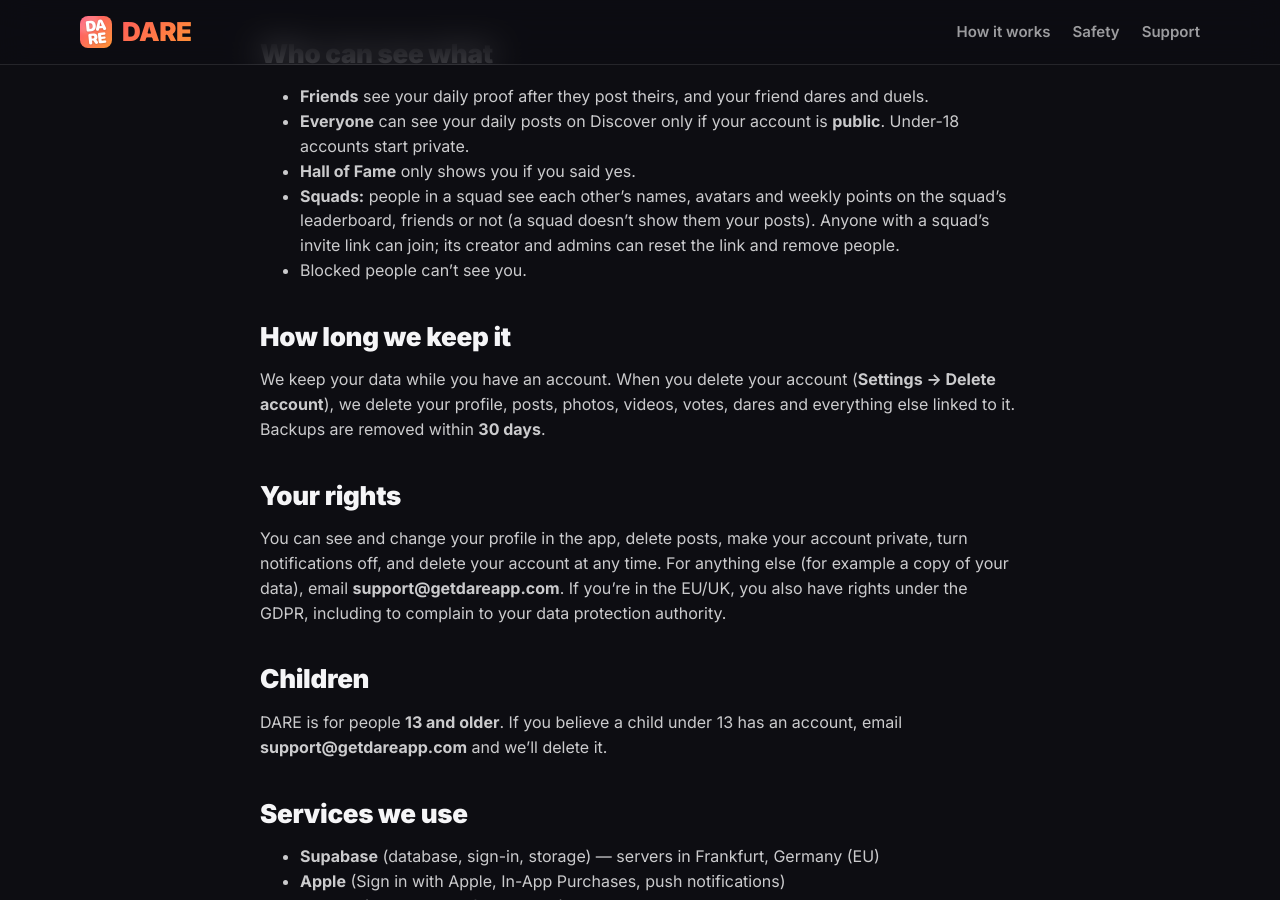
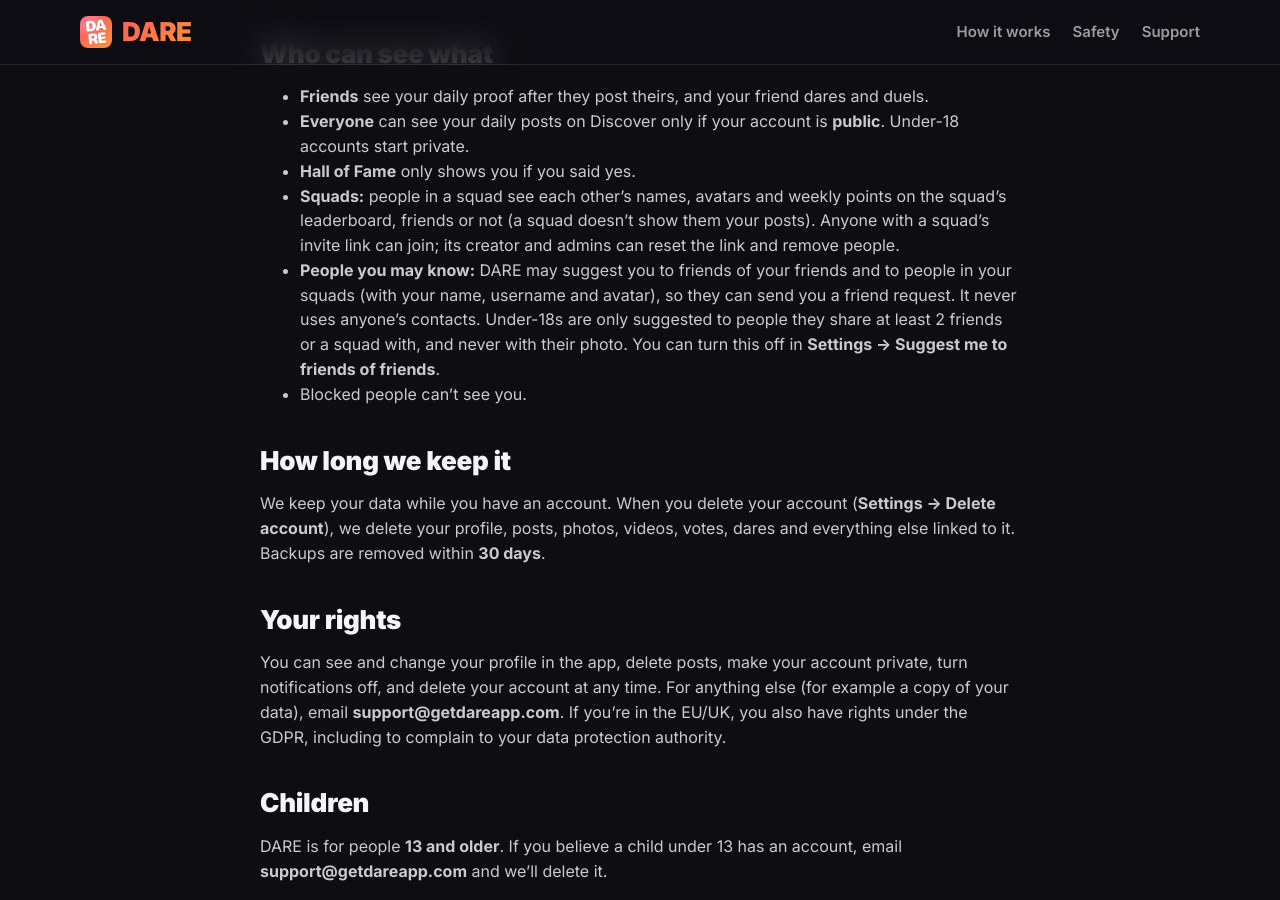
Before and after one commit to Emrehalamannnn/dare-legal, a Jekyll site: the page built from privacy.md, in a window 1280 px wide and 900 px high, scrolled down 1728 px. Built offline with Jekyll 4.4.1, drawn with Linux system fonts in a browser that asks for light colours; part of the change alters nothing that is shown; some of the changed text lies outside the part shown.

Commit message:
Privacy: People you may know (friends of friends and squad-mates, never contacts, stricter for under-18s, a setting to turn it off) [ci skip]
Co-Authored-By: Claude Opus 5.5 <noreply@anthropic.com>

```diff
--- a/privacy.md
+++ b/privacy.md
@@ -6,7 +6,7 @@ permalink: /privacy
 
 # DARE Privacy Policy
 
-_Last updated: September 25, 2026_
+_Last updated: September 28, 2026_
 
 DARE ("we", "us") is a social app where friends do a daily dare and vote on
 each other's proof. This policy explains what we collect, why, and your
@@ -54,6 +54,7 @@ think a decision was wrong, email us and a person will look at it.
 - **Everyone** can see your daily posts on Discover only if your account is **public**. Under-18 accounts start private.
 - **Hall of Fame** only shows you if you said yes.
 - **Squads:** people in a squad see each other's names, avatars and weekly points on the squad's leaderboard, friends or not (a squad doesn't show them your posts). Anyone with a squad's invite link can join; its creator and admins can reset the link and remove people.
+- **People you may know:** DARE may suggest you to friends of your friends and to people in your squads (with your name, username and avatar), so they can send you a friend request. It never uses anyone's contacts. Under-18s are only suggested to people they share at least 2 friends or a squad with, and never with their photo. You can turn this off in **Settings → Suggest me to friends of friends**.
 - Blocked people can't see you.
 
 ## How long we keep it
```
